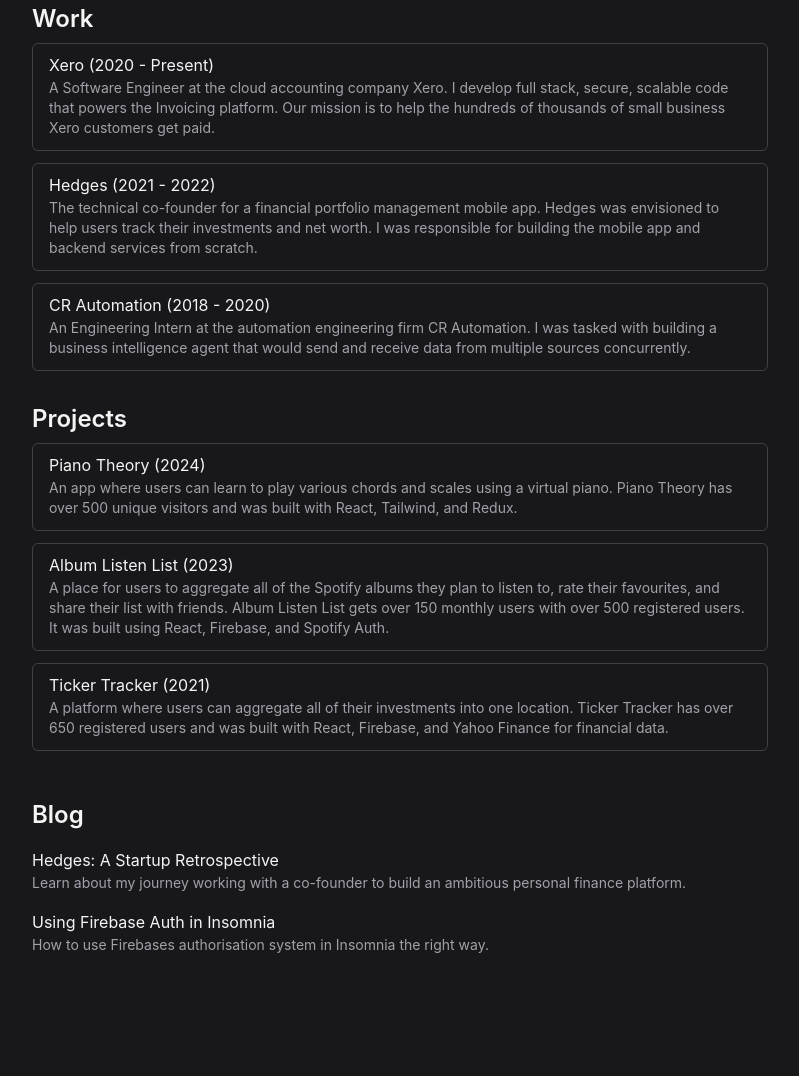
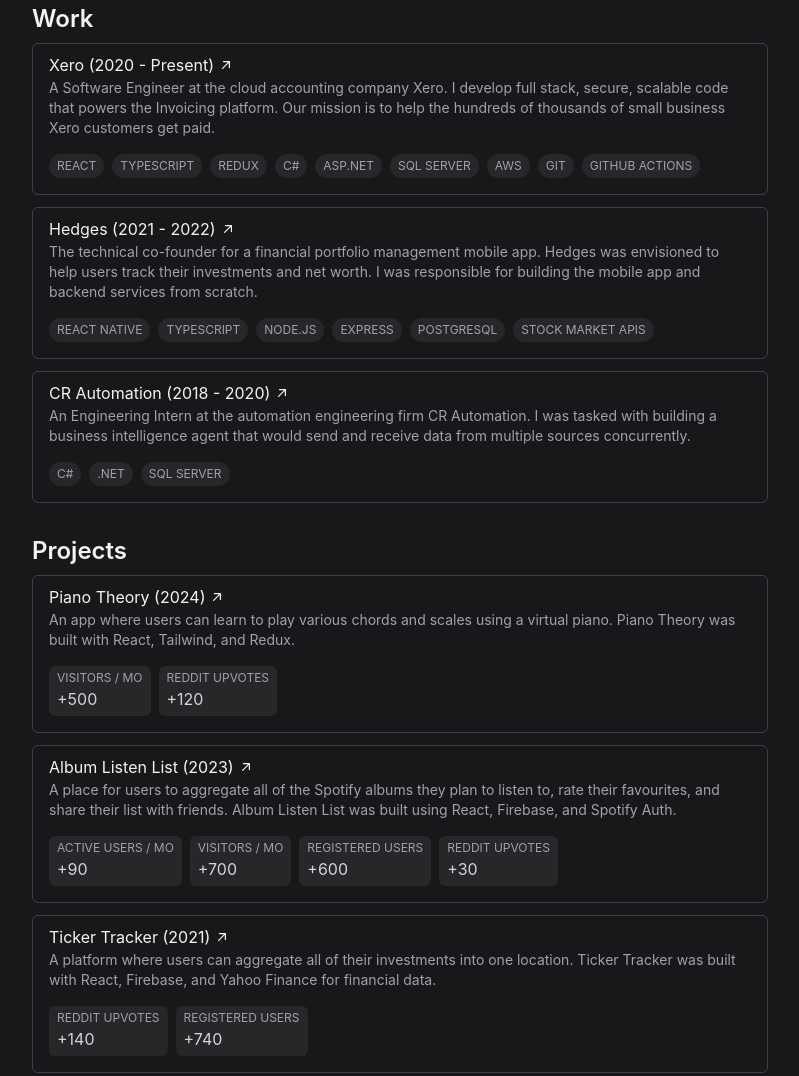
Before and after one commit to joshuarichards001/josh-work-v2, an Astro site: page / in a window 1280 px wide. Shown: the part 291-1367 px from the top of the page, without its empty margins (240-1039 px from the left). Built offline with nearby package versions, Linux system fonts and the light colour scheme; Astro itself is replaced by a stand-in of ours.

Commit message:
Add more details and things to existing work and projects

```diff
--- /dev/null
+++ b/src/components/LinkIcon.astro
@@ -0,0 +1,13 @@
+<svg
+  xmlns="http://www.w3.org/2000/svg"
+  viewBox="0 0 20 20"
+  fill="currentColor"
+  class="h-4 w-4 transition-transform group-hover:-translate-y-0.5 group-hover:translate-x-0.5 group-hover:text-blue-400 motion-reduce:transition-none"
+  aria-hidden="true"
+>
+  <path
+    d="M5.22 14.78a.75.75 0 001.06 0l7.22-7.22v5.69a.75.75 0 001.5 0v-7.5a.75.75 0 00-.75-.75h-7.5a.75.75 0 000 1.5h5.69l-7.22 7.22a.75.75 0 000 1.06z"
+    clip-rule="evenodd"
+  >
+  </path>
+</svg>
--- a/src/pages/index.astro
+++ b/src/pages/index.astro
@@ -1,5 +1,6 @@
 ---
 import Layout from "../components/Layout.astro";
+import LinkIcon from "../components/LinkIcon.astro";
 
 import projects from "../projects.json";
 import works from "../works.json";
@@ -28,11 +29,21 @@ const posts = (await getCollection("blog")).sort((a, b) =>
     {
       works.map((work) => (
         <a href={work.link} target="_blank" class="mb-3 group block">
-          <article class="group-hover:border-blue-300 rounded-md border border-zinc-700 px-4 pb-3 pt-2">
+          <article class="group-hover:border-blue-300 rounded-md border border-zinc-700 px-4 pb-4 pt-2">
+            <div class="flex items-center gap-1">
               <h3 class="group-hover:text-blue-400 group-hover:underline">
                 {work.name} ({work.time})
               </h3>
-            <p class="text-sm text-zinc-400">{work.description}</p>
+              <LinkIcon />
+            </div>
+            <p class="text-sm text-zinc-400 mb-4">{work.description}</p>
+            <div class="flex gap-2 flex-wrap">
+              {work.skills.map((skill) => (
+                <span class="text-xs bg-zinc-800 text-zinc-400 rounded-full px-2 py-1">
+                  {skill.toUpperCase()}
+                </span>
+              ))}
+            </div>
           </article>
         </a>
       ))
@@ -43,11 +54,24 @@ const posts = (await getCollection("blog")).sort((a, b) =>
     {
       projects.map((project) => (
         <a href={project.link} target="_blank" class="mb-3 group block">
-          <article class="group-hover:border-blue-300 rounded-md border border-zinc-700 px-4 pb-3 pt-2">
+          <article class="group-hover:border-blue-300 rounded-md border border-zinc-700 px-4 pb-4 pt-2">
+            <div class="flex items-center gap-1">
               <h3 class="group-hover:text-blue-400 group-hover:underline">
                 {project.name} ({project.date})
               </h3>
-            <p class="text-sm text-zinc-400">{project.description}</p>
+              <LinkIcon />
+            </div>
+            <p class="text-sm text-zinc-400 mb-4">{project.description}</p>
+            <div class="flex gap-2 flex-wrap">
+              {project.stats.map((stat) => (
+                <div class="flex flex-col bg-zinc-800 rounded-md px-2 py-1">
+                  <span class="text-xs text-zinc-400">
+                    {stat.name.toUpperCase()}
+                  </span>
+                  <span class="text-zinc-300">{stat.value}</span>
+                </div>
+              ))}
+            </div>
           </article>
         </a>
       ))
--- a/src/projects.json
+++ b/src/projects.json
@@ -2,19 +2,36 @@
   {
     "name": "Piano Theory",
     "date": "2024",
-    "description": "An app where users can learn to play various chords and scales using a virtual piano. Piano Theory has over 500 unique visitors and was built with React, Tailwind, and Redux.",
-    "link": "https://pianotheory.app"
+    "description": "An app where users can learn to play various chords and scales using a virtual piano. Piano Theory was built with React, Tailwind, and Redux.",
+    "link": "https://pianotheory.app",
+    "redditPost": "https://www.reddit.com/r/piano/comments/1dkk1u2/i_built_a_website_to_help_you_learn_music_theory/?utm_source=share&utm_medium=web3x&utm_name=web3xcss&utm_term=1&utm_content=share_button",
+    "stats": [
+      { "name": "visitors / mo", "value": "+500" },
+      { "name": "reddit upvotes", "value": "+120" }
+    ]
   },
   {
     "name": "Album Listen List",
     "date": "2023",
-    "description": "A place for users to aggregate all of the Spotify albums they plan to listen to, rate their favourites, and share their list with friends. Album Listen List gets over 150 monthly users with over 500 registered users. It was built using React, Firebase, and Spotify Auth.",
-    "link": "https://albumlistenlist.com"
+    "description": "A place for users to aggregate all of the Spotify albums they plan to listen to, rate their favourites, and share their list with friends. Album Listen List was built using React, Firebase, and Spotify Auth.",
+    "link": "https://albumlistenlist.com",
+    "redditPost": "https://www.reddit.com/r/truespotify/comments/18omr84/i_built_a_website_to_keep_track_of_all_the_albums/?utm_source=share&utm_medium=web3x&utm_name=web3xcss&utm_term=1&utm_content=share_button",
+    "stats": [
+      { "name": "active users / mo", "value": "+90" },
+      { "name": "visitors / mo", "value": "+700" },
+      { "name": "registered users", "value": "+600" },
+      { "name": "reddit upvotes", "value": "+30" }
+    ]
   },
   {
     "name": "Ticker Tracker",
     "date": "2021",
-    "description": "A platform where users can aggregate all of their investments into one location. Ticker Tracker has over 650 registered users and was built with React, Firebase, and Yahoo Finance for financial data.",
-    "link": "https://tickertracker.co"
+    "description": "A platform where users can aggregate all of their investments into one location. Ticker Tracker was built with React, Firebase, and Yahoo Finance for financial data.",
+    "link": "https://tickertracker.co",
+    "redditPost": "https://www.reddit.com/r/PersonalFinanceNZ/comments/nfys7y/tracking_your_whole_portfolio_made_easier/?utm_source=share&utm_medium=web3x&utm_name=web3xcss&utm_term=1&utm_content=share_button",
+    "stats": [
+      { "name": "reddit upvotes", "value": "+140" },
+      { "name": "registered users", "value": "+740" }
+    ]
   }
 ]
--- a/src/works.json
+++ b/src/works.json
@@ -3,18 +3,38 @@
     "name": "Xero",
     "time": "2020 - Present",
     "description": "A Software Engineer at the cloud accounting company Xero. I develop full stack, secure, scalable code that powers the Invoicing platform. Our mission is to help the hundreds of thousands of small business Xero customers get paid.",
-    "link": "https://www.xero.com"
+    "link": "https://www.xero.com",
+    "skills": [
+      "React",
+      "TypeScript",
+      "Redux",
+      "C#",
+      "ASP.NET",
+      "SQL Server",
+      "AWS",
+      "Git",
+      "GitHub Actions"
+    ]
   },
   {
     "name": "Hedges",
     "time": "2021 - 2022",
     "description": "The technical co-founder for a financial portfolio management mobile app. Hedges was envisioned to help users track their investments and net worth. I was responsible for building the mobile app and backend services from scratch.",
-    "link": "/hedges"
+    "link": "/blog/hedges",
+    "skills": [
+      "React Native",
+      "TypeScript",
+      "Node.js",
+      "Express",
+      "PostgreSQL",
+      "Stock Market APIs"
+    ]
   },
   {
     "name": "CR Automation",
     "time": "2018 - 2020",
     "description": "An Engineering Intern at the automation engineering firm CR Automation. I was tasked with building a business intelligence agent that would send and receive data from multiple sources concurrently.",
-    "link": "https://www.crautomation.nz"
+    "link": "https://www.crautomation.nz",
+    "skills": ["C#", ".NET", "SQL Server"]
   }
 ]
```
Also changed, not shown: 1 other file. Lines whose indentation alone changed are shown as unchanged.
